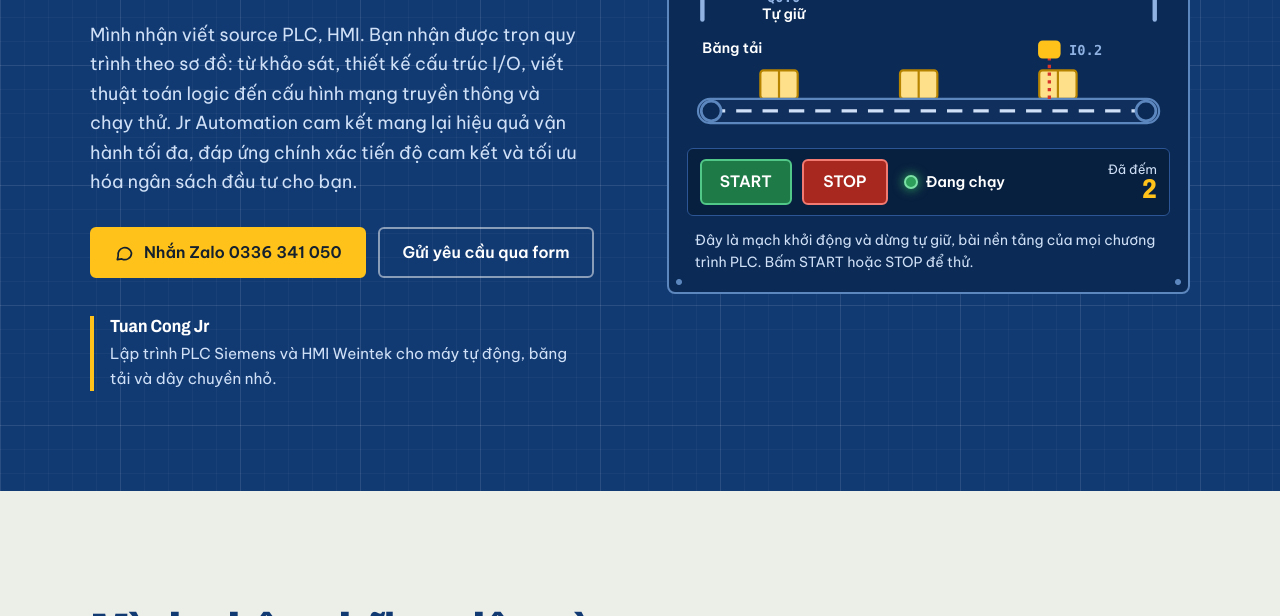
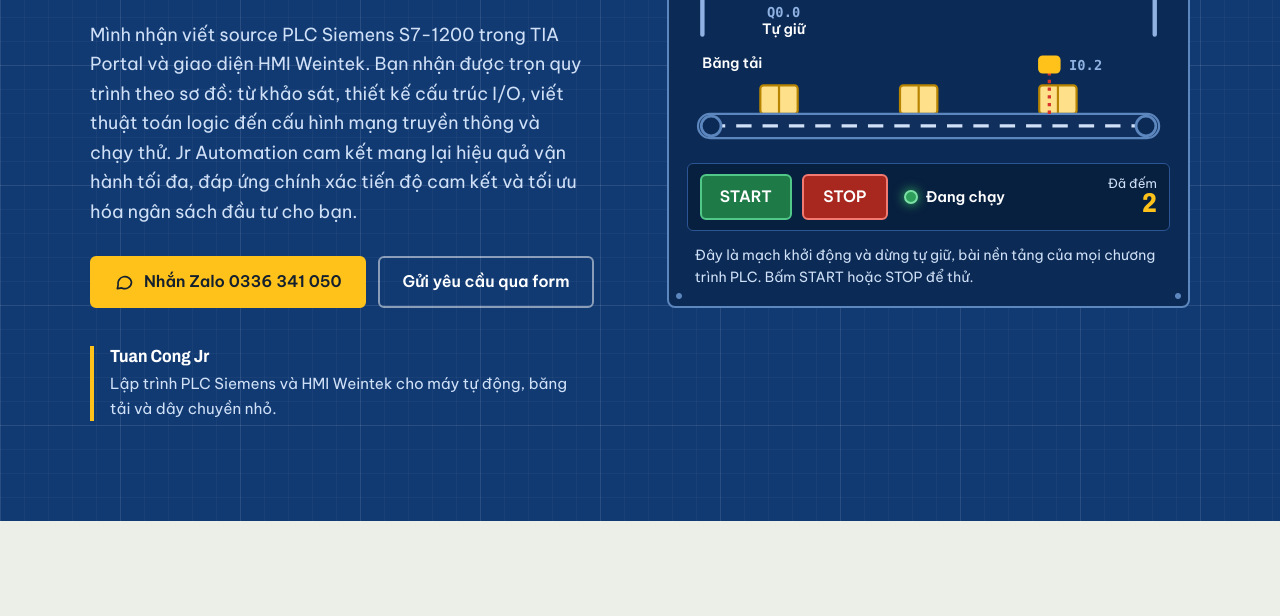
Before and after one commit to tuancongjr10/jrautomation, a plain HTML site: page index.html in a window 1280 px wide. Shown: the part 484-1100 px from the top of the page. Drawn offline with Linux system fonts and the light colour scheme.

Commit message:
Viết tiếp câu đầu dòng giới thiệu: PLC Siemens S7-1200 và HMI Weintek
Co-Authored-By: Claude Sonnet 5.5 <noreply@anthropic.com>
Claude-Session: https://claude.ai/code/session_017SAm5euSmzxoNCToSXVrSK

```diff
--- a/index.html
+++ b/index.html
@@ -86,7 +86,7 @@
   <div class="wrap hero__grid">
     <div class="hero__text">
       <h1 id="h1">Lập trình PLC và HMI cho đồ&nbsp;án, băng&nbsp;tải và máy nhỏ</h1>
-      <p class="hero__lead">Mình nhận viết source PLC, HMI. Bạn nhận được trọn quy trình theo sơ đồ: từ khảo sát, thiết kế cấu trúc I/O, viết thuật toán logic đến cấu hình mạng truyền thông và <span class="nw">chạy thử</span>. <span class="nw">Jr Automation</span> cam kết mang lại hiệu quả vận hành tối đa, đáp ứng chính xác tiến độ cam kết và tối ưu hóa ngân sách đầu tư cho bạn.</p>
+      <p class="hero__lead">Mình nhận viết source PLC Siemens <span class="nw">S7-1200</span> trong TIA Portal và giao diện HMI Weintek. Bạn nhận được trọn quy trình theo sơ đồ: từ khảo sát, thiết kế cấu trúc I/O, viết thuật toán logic đến cấu hình mạng truyền thông và <span class="nw">chạy thử</span>. <span class="nw">Jr Automation</span> cam kết mang lại hiệu quả vận hành tối đa, đáp ứng chính xác tiến độ cam kết và tối ưu hóa ngân sách đầu tư cho bạn.</p>
       <div class="hero__cta">
         <a class="btn btn--amber" href="https://zalo.me/0336341050" target="_blank" rel="noopener">
           <svg viewBox="0 0 24 24" fill="none" stroke="currentColor" stroke-width="2" stroke-linecap="round" stroke-linejoin="round" aria-hidden="true"><path d="M21 12a8 8 0 0 1-11.6 7.1L4 20l1-4.6A8 8 0 1 1 21 12z"/></svg>
```
